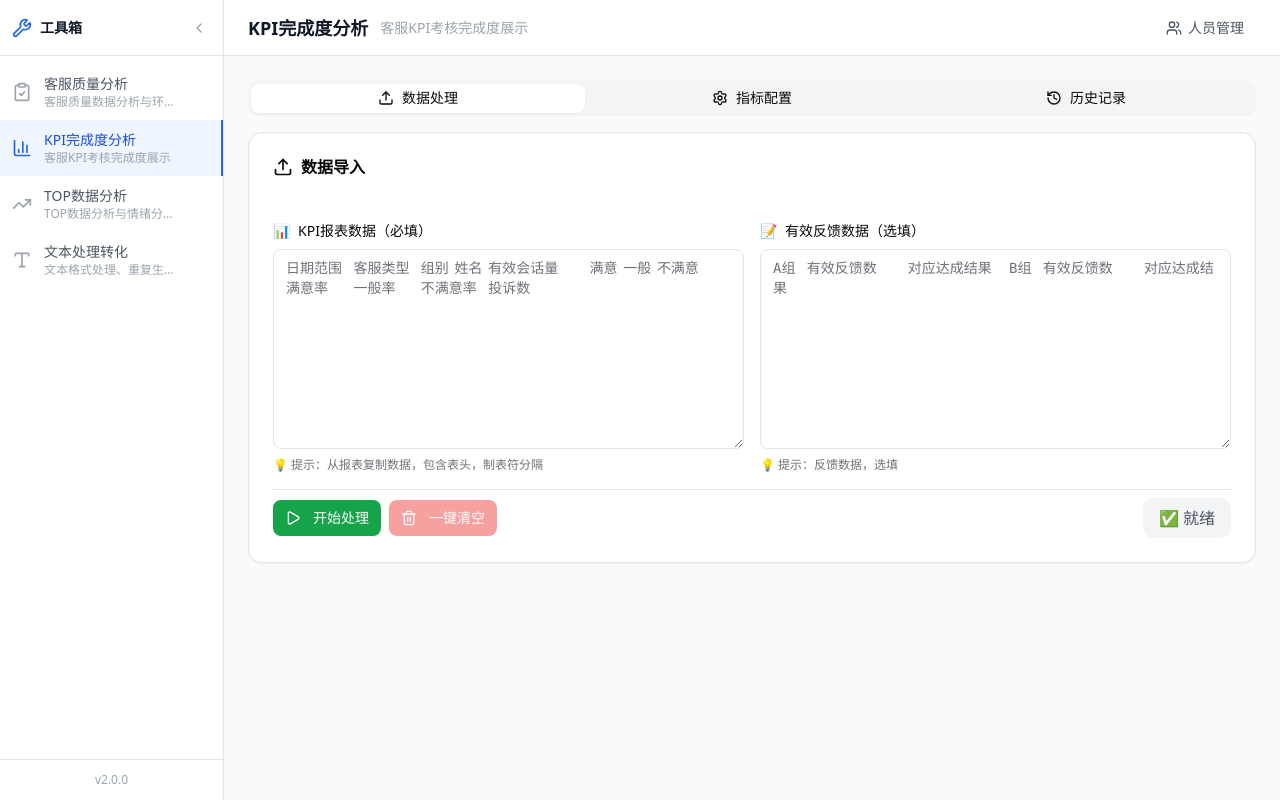
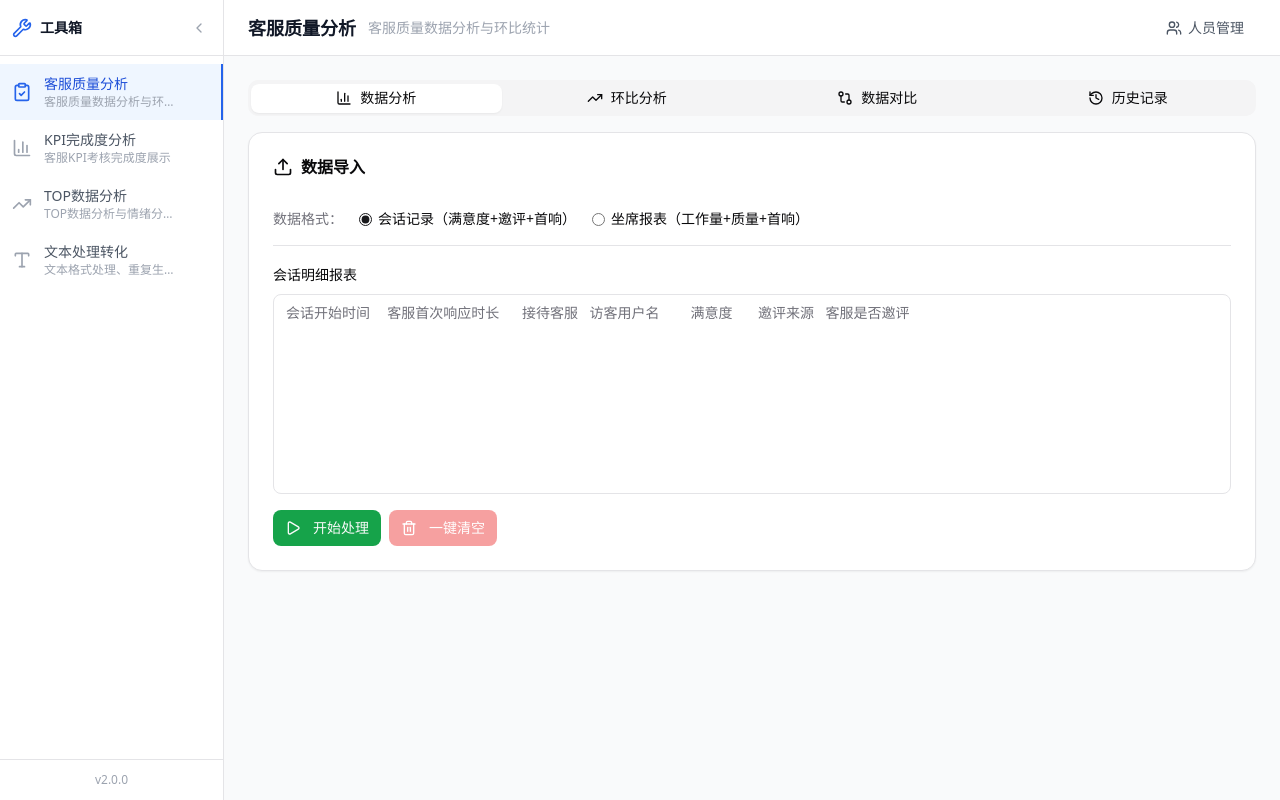
Before and after one commit to 123qinyi/toolbox-v2, a React (Vite) app: page / in a window 1280 px wide. Built offline with nearby package versions, Linux system fonts and the light colour scheme.

Commit message:
fix: 数据格式会话记录置前+改名,默认工具改为客服质量分析

```diff
--- a/src/App.tsx
+++ b/src/App.tsx
@@ -77,7 +77,7 @@ const tools: Tool[] = [
 ];
 
 function App() {
-  const [activeToolId, setActiveToolId] = useState('kpi');
+  const [activeToolId, setActiveToolId] = useState('service-quality');
   const [sidebarCollapsed, setSidebarCollapsed] = useState(false);
   const [staffManagerOpen, setStaffManagerOpen] = useState(false);
 
--- a/src/components/tools/ServiceQualityTool.tsx
+++ b/src/components/tools/ServiceQualityTool.tsx
@@ -260,7 +260,7 @@ export const ServiceQualityTool: React.FC = () => {
     }
     return '';
   });
-  const [analysisFormat, setAnalysisFormat] = useState<'old' | 'new'>('old');
+  const [analysisFormat, setAnalysisFormat] = useState<'old' | 'new'>('new');
   const [analysisResult, setAnalysisResult] = useState<EmployeeQuality[]>([]);
   const [filterGroup, setFilterGroup] = useState<string>(() => {
     if (typeof window !== 'undefined') {
@@ -1556,23 +1556,23 @@ export const ServiceQualityTool: React.FC = () => {
                     <input
                       type="radio"
                       name="analysisFormat"
+                      value="new"
+                      checked={analysisFormat === 'new'}
+                      onChange={() => setAnalysisFormat('new')}
+                      className="accent-primary"
+                    />
+                    会话记录（满意度+邀评+首响）
+                  </label>
+                  <label className="flex items-center gap-1.5 cursor-pointer text-sm">
+                    <input
+                      type="radio"
+                      name="analysisFormat"
                       value="old"
                       checked={analysisFormat === 'old'}
                       onChange={() => setAnalysisFormat('old')}
                       className="accent-primary"
                     />
-                    原格式（工作量+质量+首响）
-                  </label>
-                  <label className="flex items-center gap-1.5 cursor-pointer text-sm">
-                    <input
-                      type="radio"
-                      name="analysisFormat"
-                      value="new"
-                      checked={analysisFormat === 'new'}
-                      onChange={() => setAnalysisFormat('new')}
-                      className="accent-primary"
-                    />
-                    新格式（会话记录满意度+邀评+首响）
+                    坐席报表（工作量+质量+首响）
                   </label>
                 </div>
 
```
